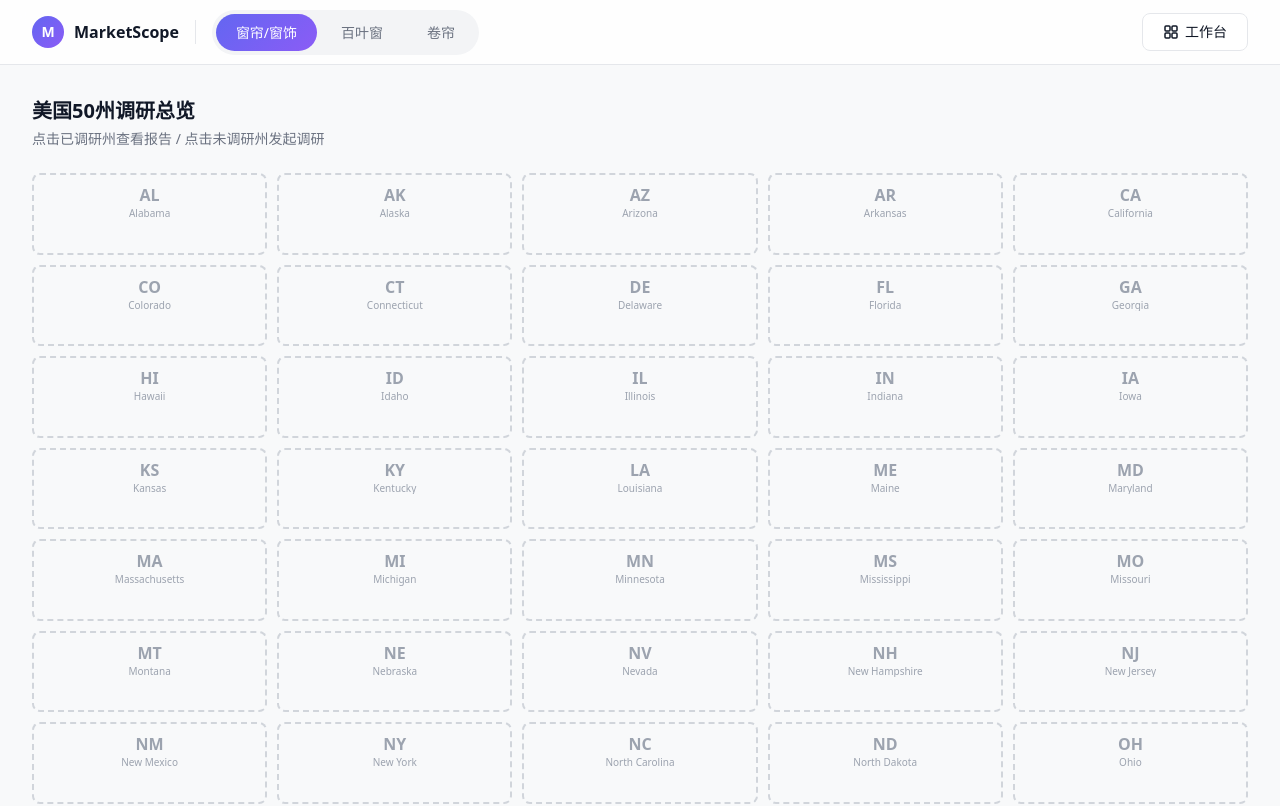
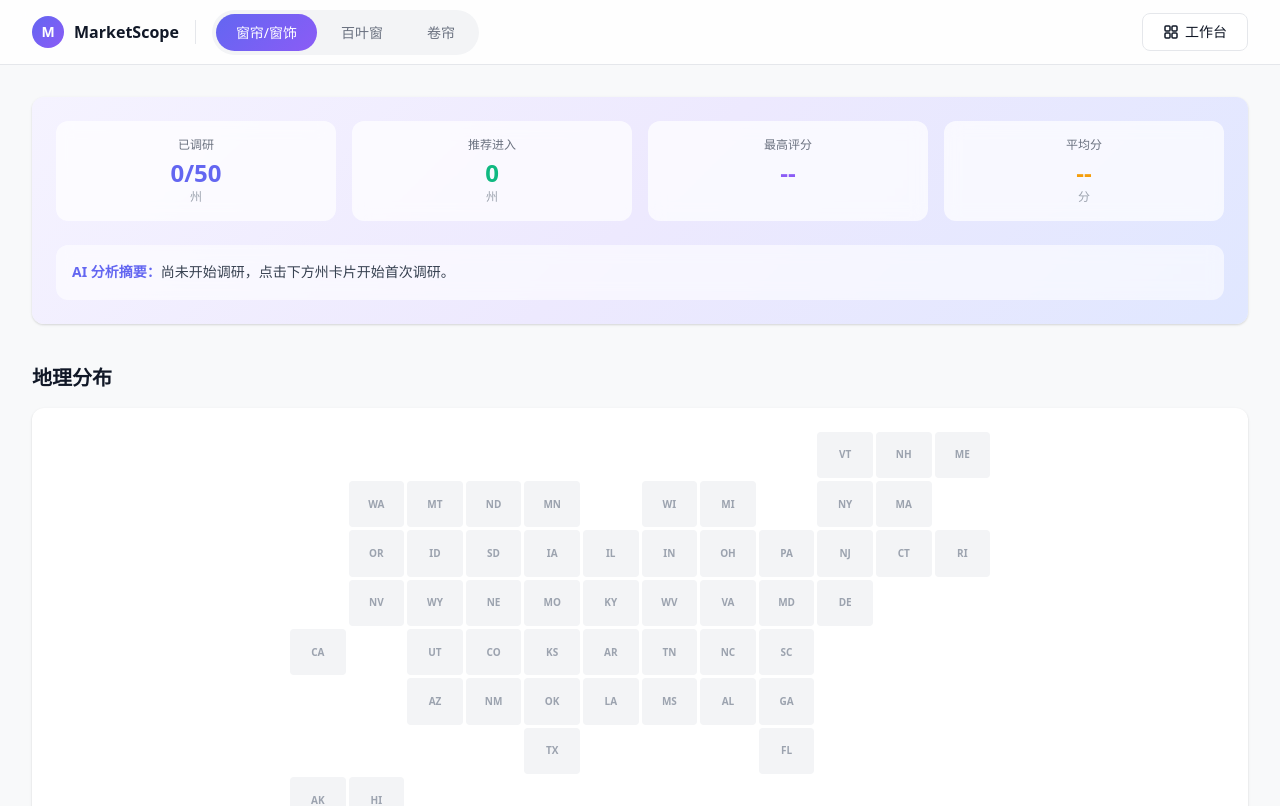
Before and after one commit to jaysu66/market-research-web, a Next.js app: page / in a window 1280 px wide. Shown: the top 806 px of the page. Built offline with nearby package versions, Linux system fonts and the light colour scheme; no server answers.

Commit message:
Add executive summary + US tile map to dashboard

```diff
--- a/src/app/globals.css
+++ b/src/app/globals.css
@@ -433,11 +433,49 @@ body {
   transform: rotate(45deg);
 }
 
+/* ---- US Tile Map ---- */
+
+.us-tile-map {
+  display: grid;
+  grid-template-columns: repeat(12, 1fr);
+  grid-template-rows: repeat(8, 1fr);
+  gap: 3px;
+  max-width: 700px;
+  margin: 0 auto;
+}
+
+.map-tile {
+  aspect-ratio: 1.2;
+  display: flex;
+  flex-direction: column;
+  align-items: center;
+  justify-content: center;
+  border-radius: 4px;
+  cursor: pointer;
+  transition: all 0.2s ease;
+  min-height: 36px;
+}
+
+.map-tile:hover {
+  transform: scale(1.15);
+  z-index: 10;
+  box-shadow: 0 4px 12px rgba(0, 0, 0, 0.15);
+}
+
 /* ---- Responsive ---- */
 
 @media (max-width: 768px) {
   .state-grid {
     grid-template-columns: repeat(3, 1fr) !important;
+  }
+  .us-tile-map {
+    gap: 2px;
+  }
+  .map-tile {
+    min-height: 28px;
+  }
+  .map-tile span {
+    font-size: 8px !important;
   }
 }
 
--- a/src/app/page.tsx
+++ b/src/app/page.tsx
@@ -24,6 +24,19 @@ const US_STATES: Record<string, string> = {
 };
 
 const STATE_CODES = Object.keys(US_STATES);
+
+// US Tile Map positions: [col, row] 1-indexed for CSS grid (12 cols x 8 rows)
+const US_MAP_POSITIONS: Record<string, [number, number]> = {
+  ME: [12, 1],
+  VT: [10, 1], NH: [11, 1],
+  WA: [2, 2], MT: [3, 2], ND: [4, 2], MN: [5, 2], WI: [7, 2], MI: [8, 2], NY: [10, 2], MA: [11, 2],
+  OR: [2, 3], ID: [3, 3], SD: [4, 3], IA: [5, 3], IL: [6, 3], IN: [7, 3], OH: [8, 3], PA: [9, 3], NJ: [10, 3], CT: [11, 3], RI: [12, 3],
+  NV: [2, 4], WY: [3, 4], NE: [4, 4], MO: [5, 4], KY: [6, 4], WV: [7, 4], VA: [8, 4], MD: [9, 4], DE: [10, 4],
+  CA: [1, 5], UT: [3, 5], CO: [4, 5], KS: [5, 5], AR: [6, 5], TN: [7, 5], NC: [8, 5], SC: [9, 5],
+  AZ: [3, 6], NM: [4, 6], OK: [5, 6], LA: [6, 6], MS: [7, 6], AL: [8, 6], GA: [9, 6],
+  TX: [5, 7], FL: [9, 7],
+  AK: [1, 8], HI: [2, 8],
+};
 
 const CATEGORIES = [
   { key: "curtains", label: "窗帘/窗饰" },
@@ -368,6 +381,118 @@ export default function DashboardPage() {
 
         {!loading && (
           <>
+            {/* Section: Executive Summary */}
+            <section className="mb-10">
+              <div className="card p-6" style={{ background: "linear-gradient(135deg, #f5f3ff 0%, #ede9fe 50%, #e0e7ff 100%)" }}>
+                {/* Stats row */}
+                <div className="grid grid-cols-2 sm:grid-cols-4 gap-4 mb-6">
+                  <SummaryCard label="已调研" value={`${researchedCount}/50`} sub="州" color="#6366f1" />
+                  <SummaryCard label="推荐进入" value={`${recommendCount}`} sub="州" color="#10b981" />
+                  <SummaryCard
+                    label="最高评分"
+                    value={
+                      researchedStates.length > 0
+                        ? researchedStates.reduce((best, s) => ((s.pool?.overall_score ?? 0) > (best.pool?.overall_score ?? 0) ? s : best), researchedStates[0]).code
+                        : "--"
+                    }
+                    sub={
+                      researchedStates.length > 0
+                        ? `${researchedStates.reduce((best, s) => ((s.pool?.overall_score ?? 0) > (best.pool?.overall_score ?? 0) ? s : best), researchedStates[0]).pool?.overall_score ?? 0}分`
+                        : ""
+                    }
+                    color="#8b5cf6"
+                  />
+                  <SummaryCard
+                    label="平均分"
+                    value={
+                      researchedStates.length > 0
+                        ? `${Math.round(researchedStates.reduce((sum, s) => sum + (s.pool?.overall_score ?? 0), 0) / researchedStates.length)}`
+                        : "--"
+                    }
+                    sub="分"
+                    color="#f59e0b"
+                  />
+                </div>
+                {/* AI Summary */}
+                <div className="bg-white/60 backdrop-blur-sm rounded-xl p-4 text-sm text-[#374151] leading-relaxed">
+                  <span className="text-[#6366f1] font-semibold">AI 分析摘要：</span>
+                  {researchedStates.length === 0
+                    ? "尚未开始调研，点击下方州卡片开始首次调研。"
+                    : (() => {
+                        const topState = researchedStates.reduce((best, s) =>
+                          (s.pool?.overall_score ?? 0) > (best.pool?.overall_score ?? 0) ? s : best,
+                          researchedStates[0]
+                        );
+                        const goStates = researchedStates.filter(
+                          (s) => s.pool?.recommendation?.includes("推荐") || s.pool?.go_nogo?.toLowerCase() === "go"
+                        );
+                        const goNames = goStates.slice(0, 5).map((s) => s.name).join("、");
+                        const marketScore = topState.pool?.market_size_score ?? 0;
+                        const marketLabel = marketScore >= 70 ? "大" : marketScore >= 40 ? "中" : "小";
+                        const compScore = topState.pool?.competition_score ?? 0;
+                        const compLabel = compScore >= 70 ? "弱" : compScore >= 40 ? "适中" : "强";
+                        return `基于对 ${researchedStates.length} 个州的深度调研分析${goNames ? `，推荐优先进入 ${goNames}` : ""}。${topState.name} 综合评分最高（${topState.pool?.overall_score ?? 0}分），市场规模${marketLabel}且竞争${compLabel}。`;
+                      })()
+                  }
+                </div>
+              </div>
+            </section>
+
+            {/* Section: US Tile Map */}
+            <section className="mb-10">
+              <h2 className="text-xl font-bold text-[#111827] mb-4">地理分布</h2>
+              <div className="card p-6">
+                <div className="us-tile-map">
+                  {STATE_CODES.map((code) => {
+                    const pos = US_MAP_POSITIONS[code];
+                    if (!pos) return null;
+                    const info = states[code];
+                    const hasReport = !!info?.report;
+                    const isGenerating = info?.generating;
+                    const score = info?.pool?.overall_score;
+                    const rec = info?.pool?.recommendation ?? info?.pool?.go_nogo ?? "";
+
+                    let bgColor = "#f3f4f6";
+                    if (hasReport) {
+                      if (rec.includes("推荐") || rec.toLowerCase() === "go") bgColor = "#10b981";
+                      else if (rec.includes("谨慎") || rec.includes("观望")) bgColor = "#f59e0b";
+                      else if (rec.includes("不推荐") || rec.toLowerCase().includes("no")) bgColor = "#ef4444";
+                      else bgColor = "#6366f1";
+                    }
+                    if (isGenerating) bgColor = "#c7d2fe";
+
+                    return (
+                      <div
+                        key={code}
+                        className="map-tile"
+                        style={{
+                          gridColumn: pos[0],
+                          gridRow: pos[1],
+                          backgroundColor: bgColor,
+                        }}
+                        onClick={(e) => handleCardClick(code, e)}
+                        title={`${US_STATES[code]} ${score ? `(${score}分)` : hasReport ? "(已调研)" : "(未调研)"}`}
+                      >
+                        <span className={`text-[10px] font-bold ${hasReport ? "text-white" : "text-[#9ca3af]"}`}>
+                          {code}
+                        </span>
+                        {hasReport && score !== undefined && (
+                          <span className="text-[8px] text-white/80">{score}</span>
+                        )}
+                      </div>
+                    );
+                  })}
+                </div>
+                {/* Legend */}
+                <div className="flex items-center justify-center gap-6 mt-4 text-xs text-[#6b7280]">
+                  <span className="flex items-center gap-1.5"><span className="w-3 h-3 rounded-sm bg-[#10b981]"></span> 推荐进入</span>
+                  <span className="flex items-center gap-1.5"><span className="w-3 h-3 rounded-sm bg-[#f59e0b]"></span> 谨慎评估</span>
+                  <span className="flex items-center gap-1.5"><span className="w-3 h-3 rounded-sm bg-[#ef4444]"></span> 不推荐</span>
+                  <span className="flex items-center gap-1.5"><span className="w-3 h-3 rounded-sm bg-[#e5e7eb]"></span> 未调研</span>
+                </div>
+              </div>
+            </section>
+
             {/* Section: 50-State Grid */}
             <section className="mb-12">
               <div className="flex items-center justify-between mb-6">
@@ -555,6 +680,16 @@ export default function DashboardPage() {
 // Sub-components
 // ---------------------------------------------------------------------------
 
+function SummaryCard({ label, value, sub, color }: { label: string; value: string; sub: string; color: string }) {
+  return (
+    <div className="bg-white/70 backdrop-blur-sm rounded-xl p-4 text-center">
+      <p className="text-xs text-[#6b7280] mb-1">{label}</p>
+      <p className="text-2xl font-bold" style={{ color }}>{value}</p>
+      <p className="text-xs text-[#9ca3af]">{sub}</p>
+    </div>
+  );
+}
+
 function SortHeader({
   label,
   sortKey: key,
```
